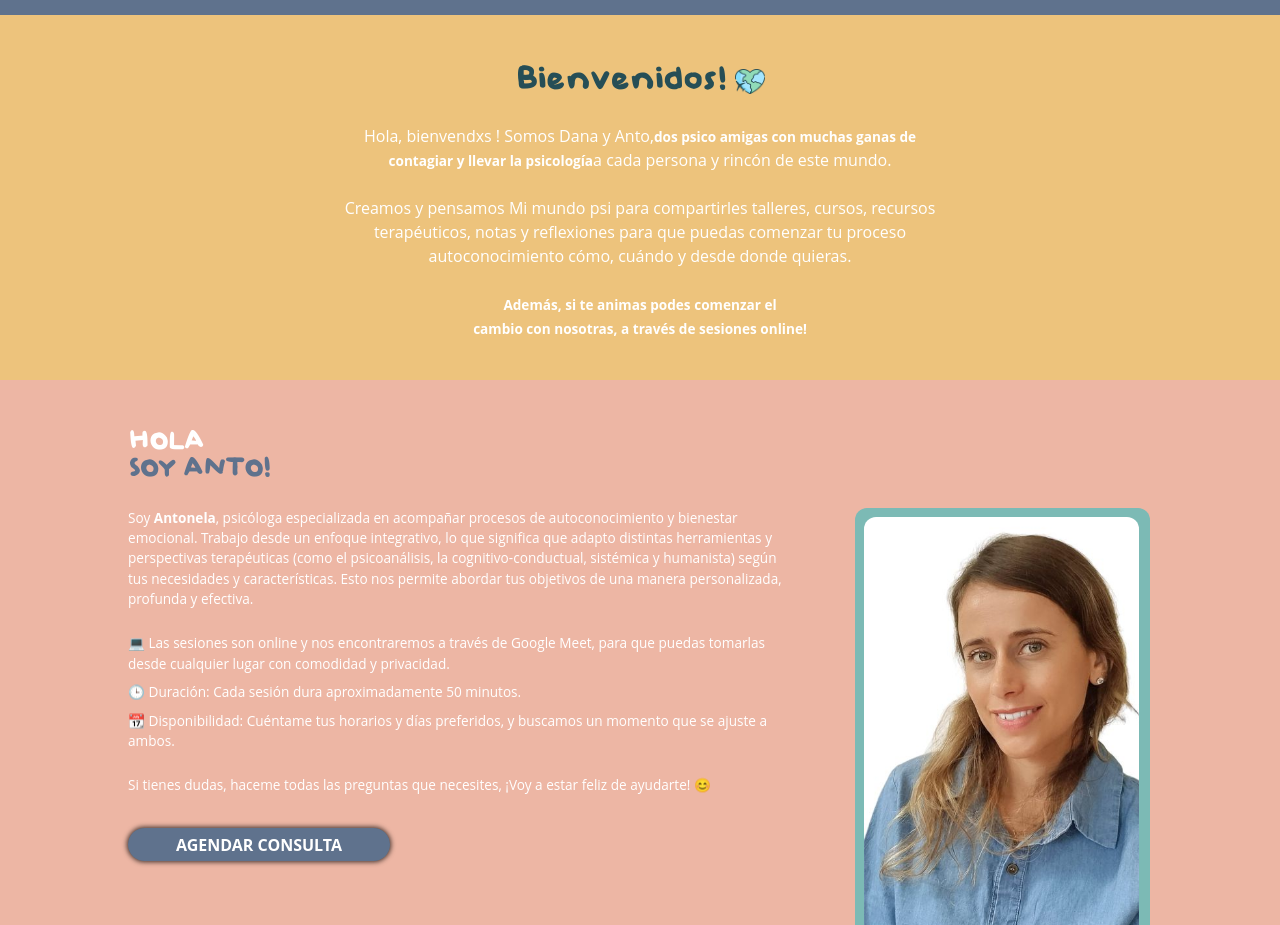
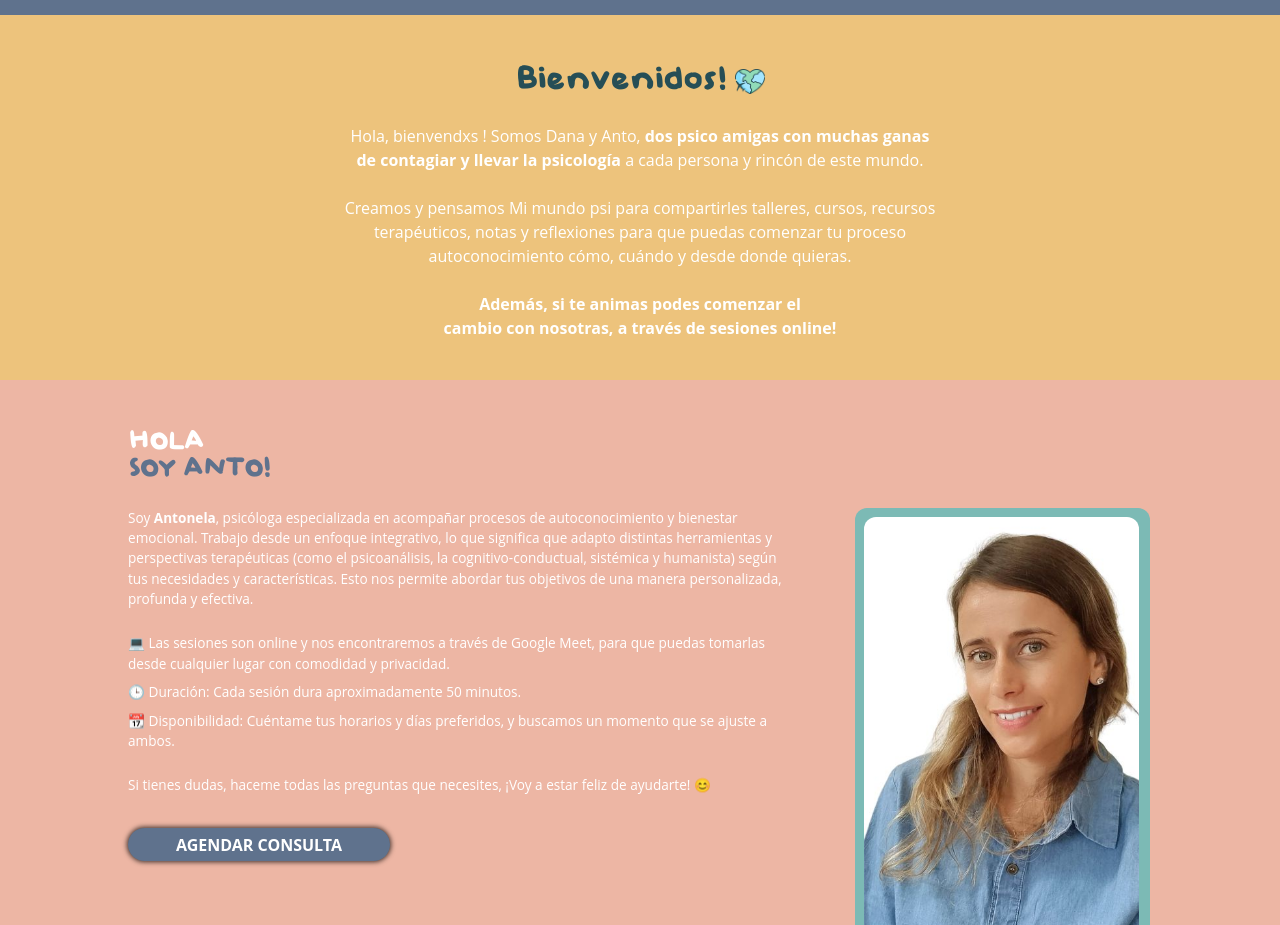
Before and after one commit to maufernandezdev/mi-mundo-psi, a Next.js app: page / in a window 1280 px wide. Shown: the part 780-1705 px from the top of the page. Built offline with nearby package versions, Linux system fonts and the light colour scheme.

Commit message:
fix font size

```diff
--- a/src/sections/presentation/Presentation.tsx
+++ b/src/sections/presentation/Presentation.tsx
@@ -21,8 +21,8 @@ export function PresentationSection() {
           <p>
             Hola, bienvendxs ! Somos Dana y Anto,
             <span>
-              dos psico amigas con muchas ganas de contagiar y llevar la
-              psicología
+              {` dos psico amigas con muchas ganas de contagiar y llevar la
+              psicología`}{" "}
             </span>
             a cada persona y rincón de este mundo.
           </p>
--- a/src/sections/presentation/PresentationSection.module.css
+++ b/src/sections/presentation/PresentationSection.module.css
@@ -4,7 +4,7 @@
 }
 .presentation p span {
   font-weight: 700;
-  font-size: 0.85rem;
+  /* font-size: 0.85rem; */
 }
 
 .welcome {
```
